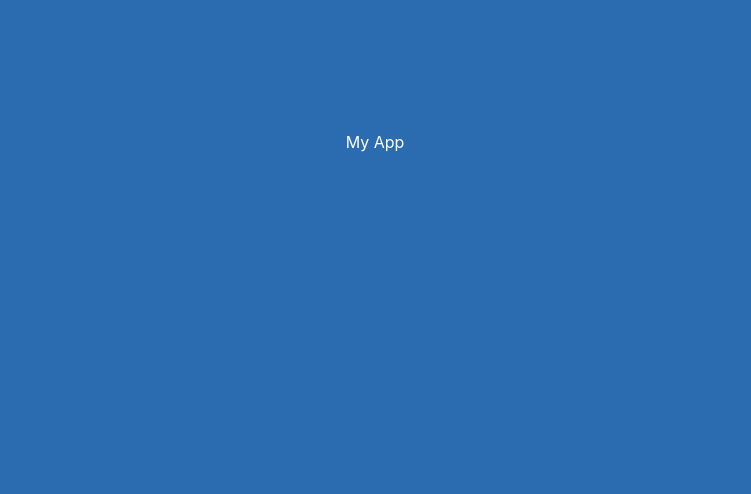
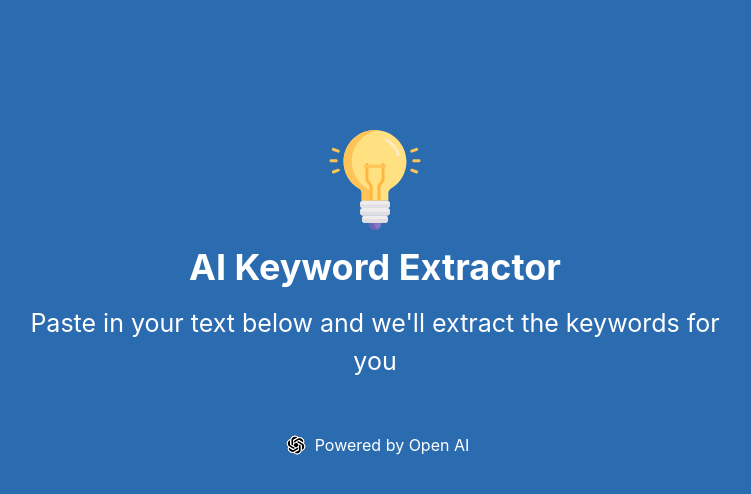
Before and after one commit to linuxguy467/ai-keyword-extractor, a React (Vite) app: page / in a window 1280 px wide. Shown: the top 494 px of the page, without its empty margins (265-1016 px from the left). Built offline with nearby package versions, Linux system fonts and the light colour scheme.

Commit message:
setup components base; create Header and Footer

```diff
--- a/src/App.jsx
+++ b/src/App.jsx
@@ -1,10 +1,12 @@
 import { Box, Container } from '@chakra-ui/react'
+import { Footer, Header } from './components'
 
 const App = () => {
   return (
     <Box bg='blue.600' color='white' height='100vh' paddingTop={130}>
       <Container maxW='3xl' centerContent>
-        <h1>My App</h1>
+        <Header />
+        <Footer />
       </Container>
     </Box>
   )
--- /dev/null
+++ b/src/components/Footer.jsx
@@ -0,0 +1,15 @@
+import { Box, Flex, Image, Text } from '@chakra-ui/react'
+import logo from '../assets/openai.png'
+
+const Footer = () => {
+  return (
+    <Box marginTop={50}>
+      <Flex justifyContent='center' alignItems='center'>
+        <Image src={logo} marginRight={1} />
+        <Text>Powered by Open AI</Text>
+      </Flex>
+    </Box>
+  )
+}
+
+export default Footer
--- /dev/null
+++ b/src/components/Header.jsx
@@ -0,0 +1,18 @@
+import { Heading, Image, Text } from '@chakra-ui/react'
+import logo from '../assets/light-bulb.svg'
+
+const Header = () => {
+  return (
+    <>
+      <Image src={logo} alt='logo' width={100} marginBottom='1rem' />
+      <Heading color='white' marginBottom='1rem'>
+        AI Keyword Extractor
+      </Heading>
+      <Text fontSize={25} textAlign='center'>
+        Paste in your text below and we'll extract the keywords for you
+      </Text>
+    </>
+  )
+}
+
+export default Header
--- /dev/null
+++ b/src/components/index.js
@@ -0,0 +1,4 @@
+import Header from './Header'
+import Footer from './Footer'
+
+export { Header, Footer }
```
